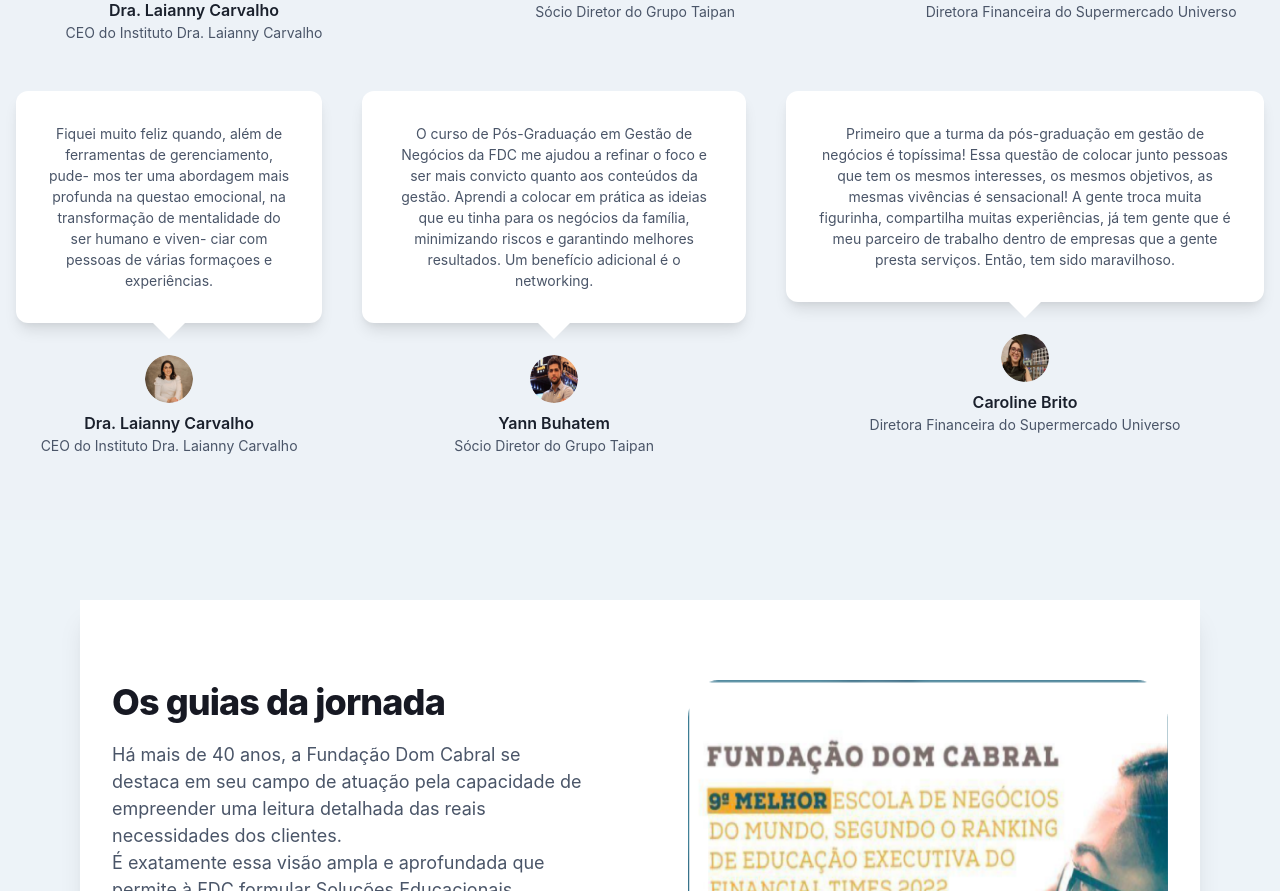
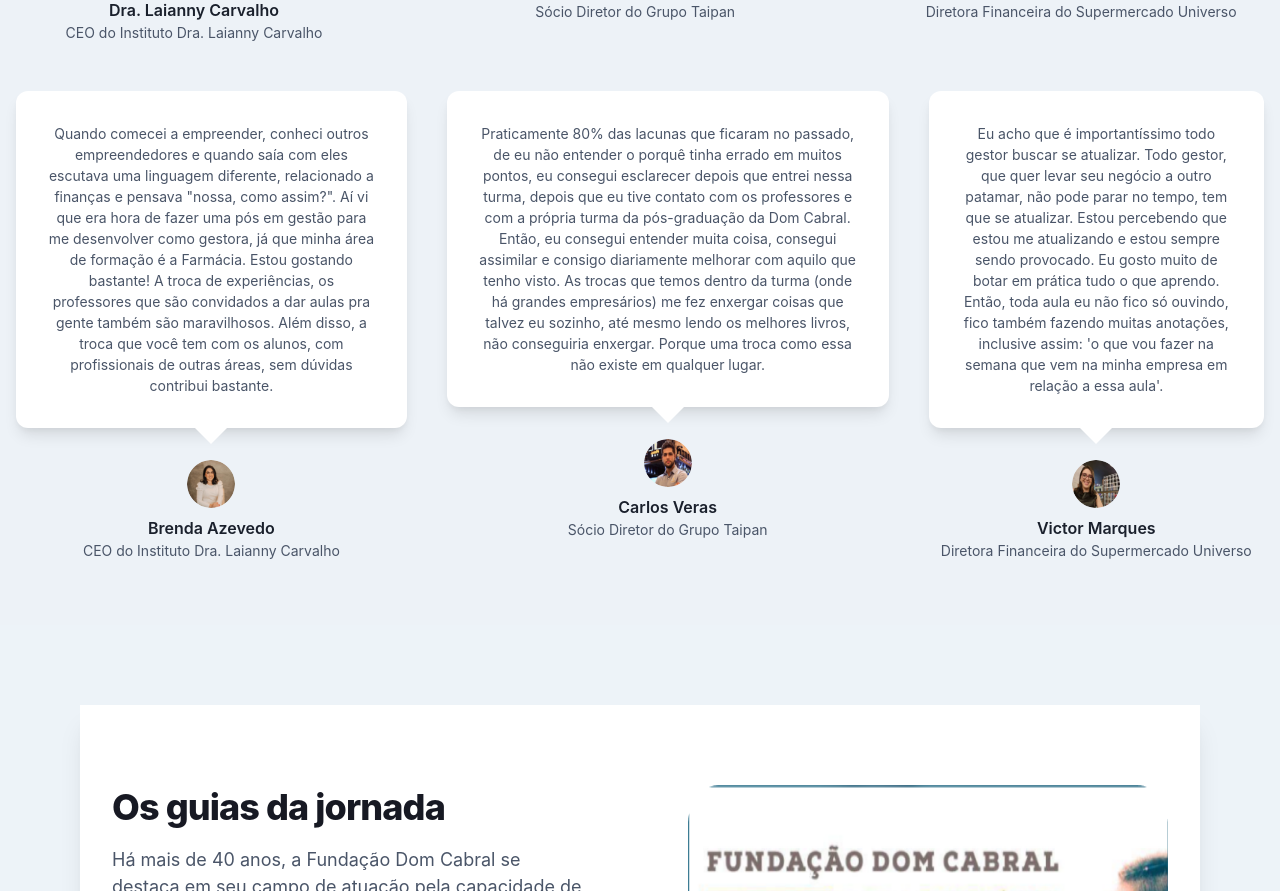
Before and after one commit to danilonvr/PosGraduacaoGestaoNegociosLP, a Next.js app: page / in a window 1280 px wide. Shown: the part 4520-5411 px from the top of the page. Built offline with nearby package versions, Linux system fonts and the light colour scheme.

Commit message:
fix: feedback texts

```diff
--- a/components/Feedbacks/index.jsx
+++ b/components/Feedbacks/index.jsx
@@ -145,49 +145,61 @@
           <Testimonial>
             <TestimonialContent>
               <TestimonialText>
-                Fiquei muito feliz quando, além de ferramentas de gerenciamento,
-                pude- mos ter uma abordagem mais profunda na questao emocional,
-                na transformação de mentalidade do ser humano e viven- ciar com
-                pessoas de várias formaçoes e experiências.
+                Quando comecei a empreender, conheci outros empreendedores e
+                quando saía com eles escutava uma linguagem diferente,
+                relacionado a finanças e pensava "nossa, como assim?". Aí vi que
+                era hora de fazer uma pós em gestão para me desenvolver como
+                gestora, já que minha área de formação é a Farmácia. Estou
+                gostando bastante! A troca de experiências, os professores que
+                são convidados a dar aulas pra gente também são maravilhosos.
+                Além disso, a troca que você tem com os alunos, com
+                profissionais de outras áreas, sem dúvidas contribui bastante.
               </TestimonialText>
             </TestimonialContent>
             <TestimonialAvatar
               src={"/assets/testimonials/Laianny.png"}
-              name={"Dra. Laianny Carvalho"}
+              name={"Brenda Azevedo"}
               title={"CEO do Instituto Dra. Laianny Carvalho"}
             />
           </Testimonial>
           <Testimonial>
             <TestimonialContent>
               <TestimonialText>
-                O curso de Pós-Graduaçáo em Gestão de Negócios da FDC me ajudou
-                a refinar o foco e ser mais convicto quanto aos conteúdos da
-                gestão. Aprendi a colocar em prática as ideias que eu tinha para
-                os negócios da família, minimizando riscos e garantindo melhores
-                resultados. Um benefício adicional é o networking.
+                Praticamente 80% das lacunas que ficaram no passado, de eu não
+                entender o porquê tinha errado em muitos pontos, eu consegui
+                esclarecer depois que entrei nessa turma, depois que eu tive
+                contato com os professores e com a própria turma da
+                pós-graduação da Dom Cabral. Então, eu consegui entender muita
+                coisa, consegui assimilar e consigo diariamente melhorar com
+                aquilo que tenho visto. As trocas que temos dentro da turma
+                (onde há grandes empresários) me fez enxergar coisas que talvez
+                eu sozinho, até mesmo lendo os melhores livros, não conseguiria
+                enxergar. Porque uma troca como essa não existe em qualquer
+                lugar.
               </TestimonialText>
             </TestimonialContent>
             <TestimonialAvatar
               src={"/assets/testimonials/Buhatam.png"}
-              name={"Yann Buhatem"}
+              name={"Carlos Veras"}
               title={"Sócio Diretor do Grupo Taipan"}
             />
           </Testimonial>
           <Testimonial>
             <TestimonialContent>
               <TestimonialText>
-                Primeiro que a turma da pós-graduação em gestão de negócios é
-                topíssima! Essa questão de colocar junto pessoas que tem os
-                mesmos interesses, os mesmos objetivos, as mesmas vivências é
-                sensacional! A gente troca muita figurinha, compartilha muitas
-                experiências, já tem gente que é meu parceiro de trabalho dentro
-                de empresas que a gente presta serviços. Então, tem
-                sido maravilhoso.
+                Eu acho que é importantíssimo todo gestor buscar se atualizar.
+                Todo gestor, que quer levar seu negócio a outro patamar, não
+                pode parar no tempo, tem que se atualizar. Estou percebendo que
+                estou me atualizando e estou sempre sendo provocado. Eu gosto
+                muito de botar em prática tudo o que aprendo. Então, toda aula
+                eu não fico só ouvindo, fico também fazendo muitas anotações,
+                inclusive assim: 'o que vou fazer na semana que vem na minha
+                empresa em relação a essa aula'.
               </TestimonialText>
             </TestimonialContent>
             <TestimonialAvatar
               src={"/assets/testimonials/Carol.png"}
-              name={"Caroline Brito"}
+              name={"Victor Marques"}
               title={"Diretora Financeira do Supermercado Universo"}
             />
           </Testimonial>
```
